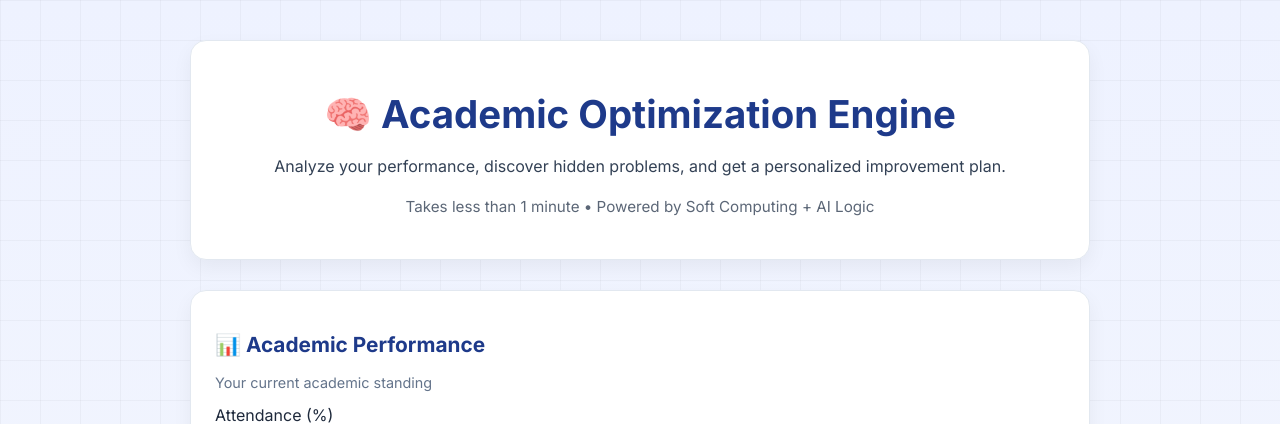
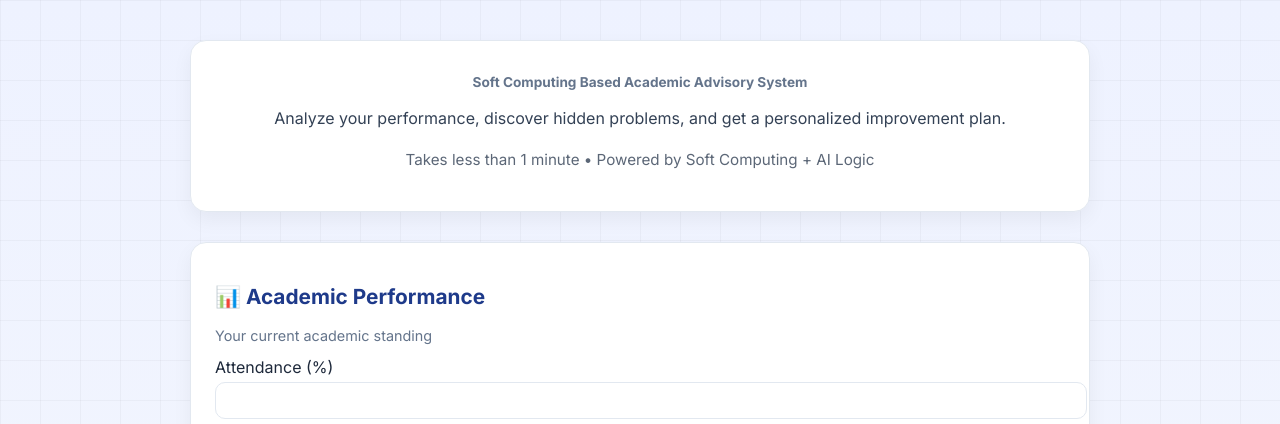
Before and after one commit to ABHIGH15/academic-advisory-system, a Flask app: page / in a window 1280 px wide. Shown: the top 424 px of the page. Run offline with Flask 3, Linux system fonts and the light colour scheme; parts of the project's set-up code (start-up, migrations or seed data) failed here and were passed over.

Commit message:
Update index.html

```diff
--- a/templates/index.html
+++ b/templates/index.html
@@ -19,7 +19,9 @@
 
     <!-- ================= HERO ================= -->
     <div class="soft-card" style="text-align:center; margin-bottom:30px;">
-        <h1 class="soft-title">🧠 Academic Optimization Engine</h1>
+        <h1 style="text-align:center; font-size:0.85rem; color:#64748b;">
+Soft Computing Based Academic Advisory System
+</h1>
 
         <p class="subtitle soft-desc">
             Analyze your performance, discover hidden problems, and get a personalized improvement plan.
```
